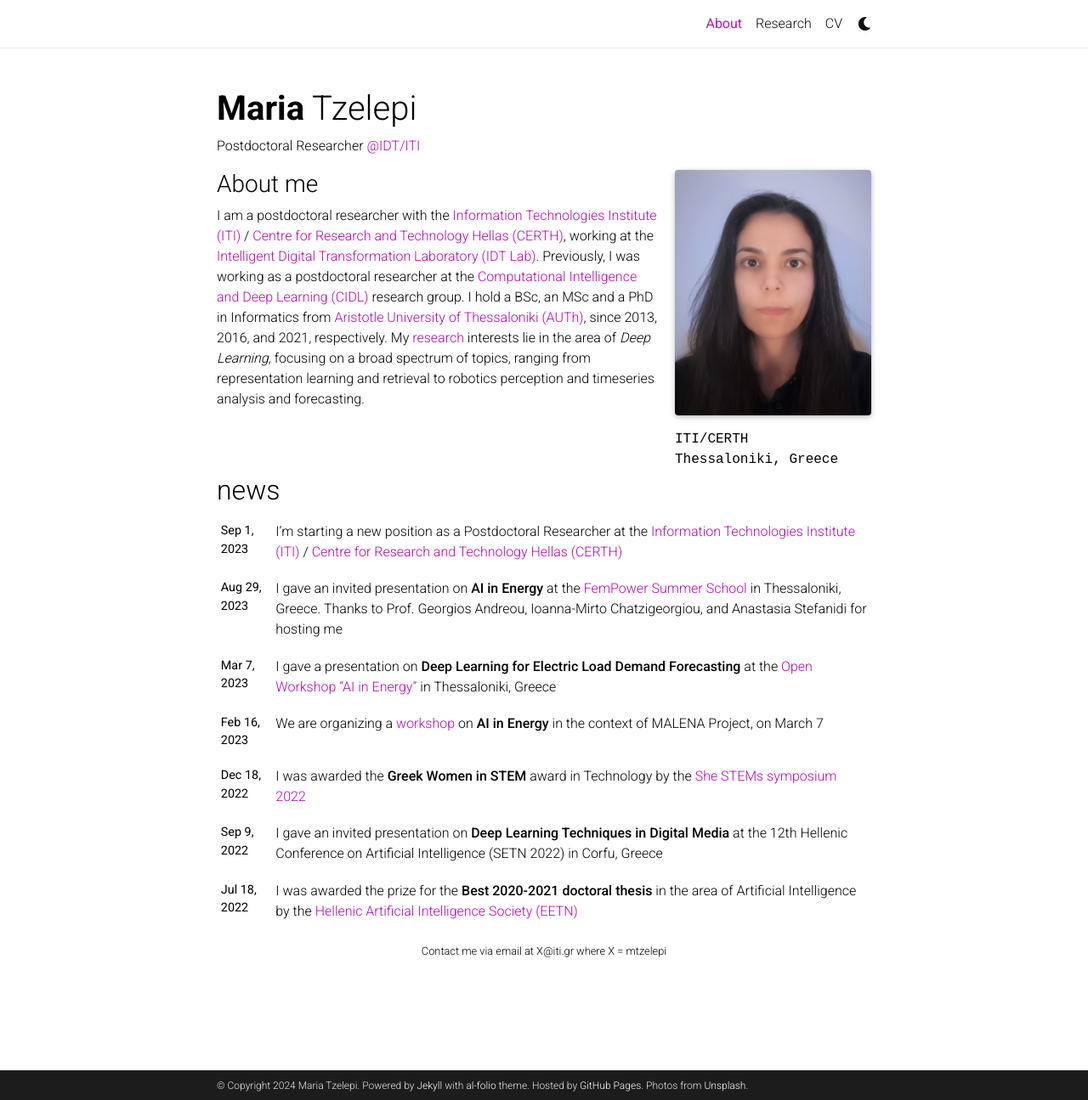
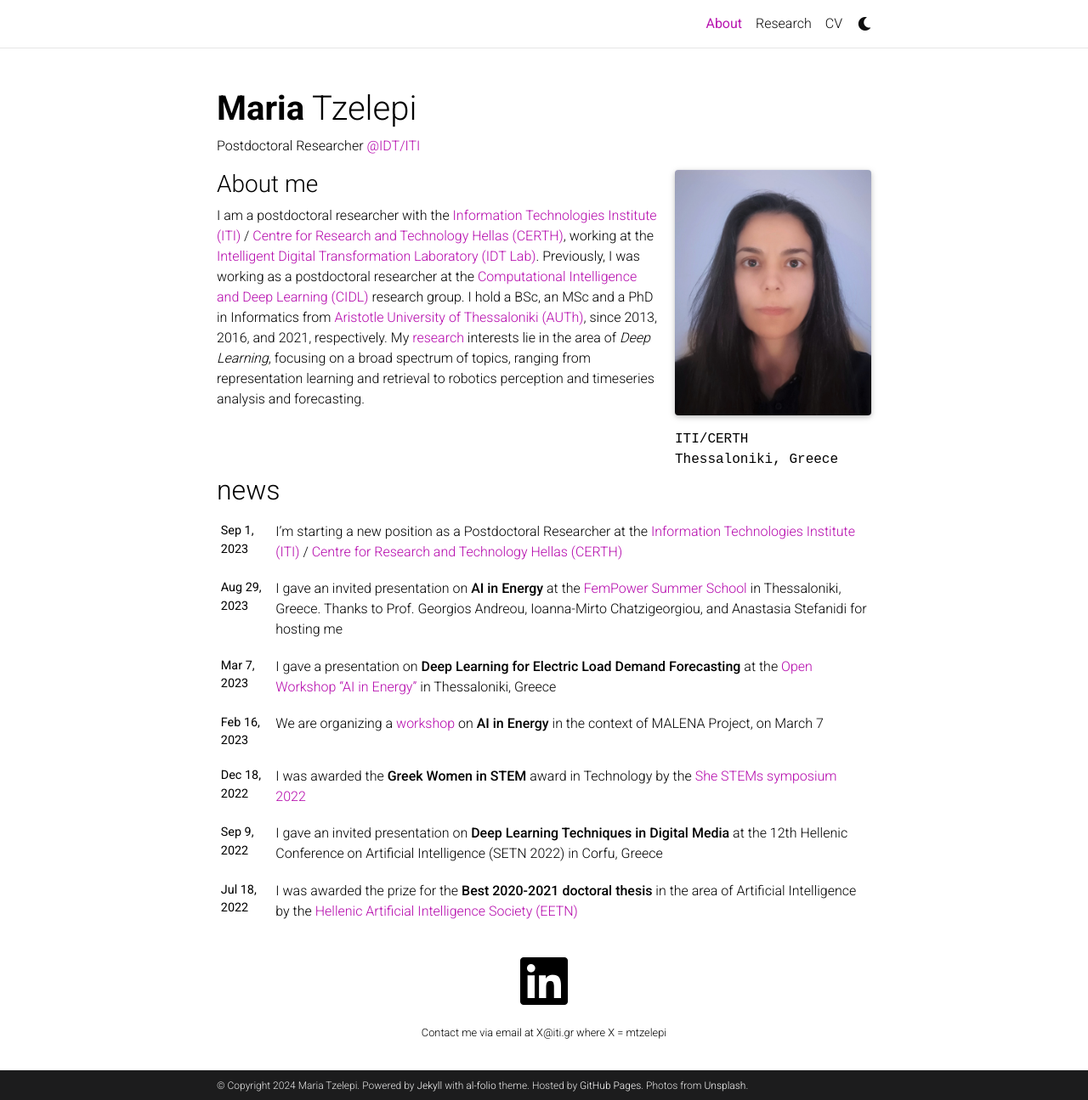
Before and after one commit to mtzelepi/mtzelepi.github.io, a Jekyll site: the page built from _pages/about.md, in a window 1280 px wide and 1295 px high. Shown: the whole window at 85% size. Built offline with Jekyll 4.4.1, drawn with Linux system fonts in a browser that asks for light colours; full-size pictures stand in for the smaller copies a plugin makes; comment, search, counter and statistics services are not loaded; a style sheet for code colours, icons or effects is not loaded.

```diff
--- a/_config.yml
+++ b/_config.yml
@@ -72,7 +72,7 @@ github_username: # your GitHub user name
 gitlab_username: # your GitLab user name
 twitter_username: # your Twitter handle
 scholar_userid: ZMOW1K0AAAAJ # your Google Scholar ID
-linkedin_username: # maria-tzeleph # your LinkedIn user name
+linkedin_username: maria-tzeleph # your LinkedIn user name
 orcid_id: # your ORCID ID
 medium_username: # your Medium username
 quora_username: # your Quora username
```
